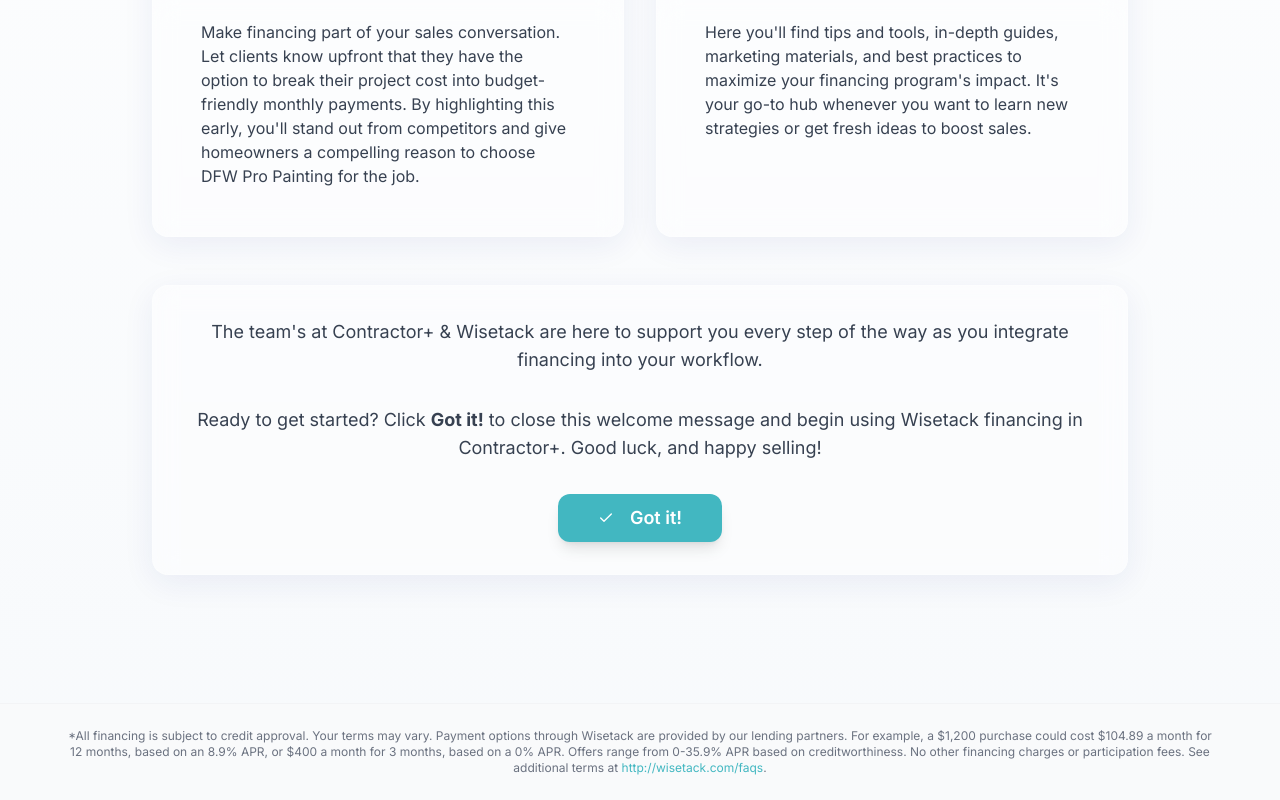
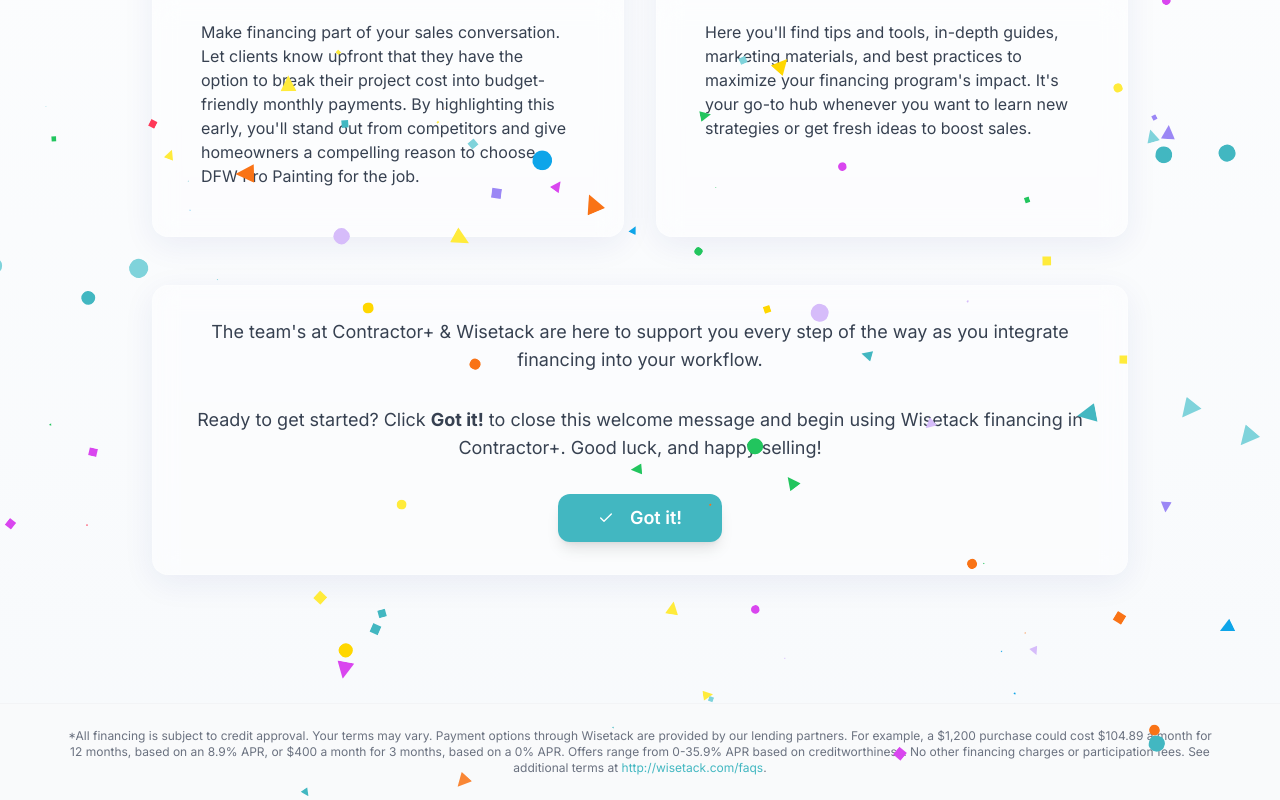
Before and after one commit to justinonsuccess/wisetack, a React (Vite) app: page /initial-approval in a window 1280 px wide. Both pictures are taken after a click on the button "Got it!". Shown: the part 879-1679 px from the top of the page. Built offline with nearby package versions, Linux system fonts and the light colour scheme; a web font is replaced by a local one.

Commit message:
Implement confetti animation
Implement a confetti animation effect.

```diff
--- a/src/components/SparkleEffect.tsx
+++ b/src/components/SparkleEffect.tsx
@@ -2,66 +2,66 @@
 import React, { useState, useEffect } from 'react';
 import { motion } from 'framer-motion';
 
-interface SparkleProps {
+interface ConfettiProps {
   x: number;
   y: number;
   size: number;
   color: string;
   delay: number;
   duration: number;
-  sparkleType: 'star' | 'circle' | 'diamond';
-  scale?: number;
-  distance?: number;
+  rotation: number;
+  shape: 'rectangle' | 'circle' | 'triangle' | 'star';
 }
 
-const SparkleSvg = ({ color, sparkleType }: { color: string, sparkleType: 'star' | 'circle' | 'diamond' }) => {
-  switch (sparkleType) {
+const ConfettiShape = ({ color, shape }: { color: string, shape: 'rectangle' | 'circle' | 'triangle' | 'star' }) => {
+  switch (shape) {
+    case 'rectangle':
+      return <rect width="100%" height="100%" fill={color} />;
+    case 'circle':
+      return <circle cx="50%" cy="50%" r="50%" fill={color} />;
+    case 'triangle':
+      return <polygon points="50,0 100,100 0,100" fill={color} />;
     case 'star':
       return (
         <path
-          d="M26.5 4.5C30.5 12.5 37.5 20.5 46.5 22.5C37.5 24.5 30.5 32.5 26.5 40.5C22.5 32.5 15.5 24.5 6.5 22.5C15.5 20.5 22.5 12.5 26.5 4.5Z"
+          d="M10 0 L13 7 L20 7 L14 12 L16 20 L10 15 L4 20 L6 12 L0 7 L7 7 Z"
           fill={color}
-        />
-      );
-    case 'circle':
-      return (
-        <circle
-          cx="34"
-          cy="34"
-          r="14"
-          fill={color}
-        />
-      );
-    case 'diamond':
-      return (
-        <path
-          d="M34 15L53 34L34 53L15 34L34 15Z"
-          fill={color}
+          transform="scale(0.8)"
         />
       );
   }
 };
 
-const Sparkle = ({ x, y, size, color, delay, duration, sparkleType, scale = 1, distance = 1 }: SparkleProps) => {
+const Confetti = ({ x, y, size, color, delay, duration, rotation, shape }: ConfettiProps) => {
+  // Calculate a random end position for more realistic falling motion
+  const endX = x + (Math.random() * 200 - 100);
+  const endY = window.innerHeight + 100; // Always fall below screen
+
   return (
     <motion.div
       className="absolute pointer-events-none z-10"
-      style={{ left: x, top: y }}
-      initial={{ opacity: 0, scale: 0, rotate: 0 }}
+      style={{
+        left: x,
+        top: y,
+        width: size,
+        height: shape === 'rectangle' ? size * 0.5 : size, // Rectangles are more elongated
+      }}
+      initial={{ opacity: 0, y: y, x: x, rotate: 0 }}
       animate={{
         opacity: [0, 1, 1, 0],
-        scale: [0, scale * 1.2, scale * 0.8, 0],
-        rotate: [0, Math.random() * 90, Math.random() * 180, Math.random() * 270],
+        y: [y, endY],
+        x: [x, endX],
+        rotate: [0, rotation],
       }}
       transition={{
         duration: duration,
-        ease: "easeOut",
+        ease: "easeInOut",
         delay: delay,
-        times: [0, 0.3, 0.8, 1]
+        times: [0, 0.1, 0.8, 1]
       }}
     >
-      <svg width={size} height={size} viewBox="0 0 68 68" fill="none" filter="drop-shadow(0 0 4px rgba(255, 255, 255, 0.7))">
-        <SparkleSvg color={color} sparkleType={sparkleType} />
+      <svg width="100%" height="100%" viewBox="0 0 100 100" fill="none">
+        <ConfettiShape color={color} shape={shape} />
       </svg>
     </motion.div>
   );
@@ -75,16 +75,16 @@ interface SparkleEffectProps {
 }
 
 const SparkleEffect = ({ isActive, originY, originX, intensity = 'normal' }: SparkleEffectProps) => {
-  const [sparkles, setSparkles] = useState<SparkleProps[]>([]);
+  const [confetti, setConfetti] = useState<ConfettiProps[]>([]);
 
   useEffect(() => {
     if (!isActive) return;
 
-    // Clear existing sparkles
-    setSparkles([]);
+    // Clear existing confetti
+    setConfetti([]);
 
-    // Create a new set of sparkles
-    const newSparkles = [];
+    // Create a new set of confetti pieces
+    const newConfetti = [];
     const colors = [
       '#FFD700', // gold
       '#42B7C1', // wisetack blue
@@ -94,72 +94,68 @@ const SparkleEffect = ({ isActive, originY, originX, intensity = 'normal' }: Spa
       '#0EA5E9', // ocean blue
       '#7FD3DB', // wisetack light blue
       '#D6BCFA', // light purple
+      '#FF3857', // bright red
+      '#22C55E', // green
+      '#FFEB3B', // yellow
     ];
 
-    const sparkleTypes: ('star' | 'circle' | 'diamond')[] = ['star', 'circle', 'diamond'];
+    const shapes: ('rectangle' | 'circle' | 'triangle' | 'star')[] = ['rectangle', 'circle', 'triangle', 'star'];
 
-    // Determine the number of sparkles based on intensity
-    const sparkleCount = intensity === 'celebration' ? 100 : 40;
-    // Max distance for the sparkles
-    const maxDistance = intensity === 'celebration' ? 200 : 120;
-    // Size multiplier
-    const sizeMultiplier = intensity === 'celebration' ? 1.5 : 1;
+    // Determine the number of confetti pieces based on intensity
+    const confettiCount = intensity === 'celebration' ? 200 : 100;
 
-    // Generate many sparkles with random properties for a more stunning effect
-    for (let i = 0; i < sparkleCount; i++) {
-      // For celebration mode, create a more explosive pattern
-      const angle = Math.random() * Math.PI * 2;
-      // Vary the distance for a more natural burst effect
-      const distance = 20 + Math.random() * maxDistance;
-      const x = originX + Math.cos(angle) * distance;
-      const y = originY + Math.sin(angle) * distance;
+    // Generate confetti across the entire top of the screen
+    for (let i = 0; i < confettiCount; i++) {
+      // Distribute confetti across the viewport width
+      const x = Math.random() * window.innerWidth;
+      // Start near the top of the screen
+      const y = Math.random() * -100;
 
       // Vary sizes for visual interest
-      const size = (10 + Math.random() * 30) * sizeMultiplier;
+      const size = 8 + Math.random() * 12;
 
-      // Random color from our enhanced palette
+      // Random color from our palette
       const color = colors[Math.floor(Math.random() * colors.length)];
 
       // Add random delays for a staggered animation
-      const delay = Math.random() * 0.4;
+      const delay = Math.random() * 1;
 
-      // Vary duration slightly for more organic feel
-      const duration = 0.6 + Math.random() * 0.8;
+      // Vary duration for more organic movement
+      const duration = 3 + Math.random() * 4;
 
-      // Random sparkle type
-      const sparkleType = sparkleTypes[Math.floor(Math.random() * sparkleTypes.length)];
+      // Random rotation amount
+      const rotation = Math.random() * 720 - 360; // -360 to 360 degrees
 
-      // For celebration, add some extra scale for bigger impact
-      const scale = intensity === 'celebration' ? 1 + Math.random() * 0.5 : 1;
+      // Random shape
+      const shape = shapes[Math.floor(Math.random() * shapes.length)];
 
-      newSparkles.push({
+      newConfetti.push({
         x,
         y,
         size,
         color,
         delay,
         duration,
-        sparkleType,
-        scale,
-        distance
+        rotation,
+        shape
       });
     }
 
-    setSparkles(newSparkles);
+    setConfetti(newConfetti);
 
-    // Reset after all animations complete (use the maximum possible duration plus delay)
-    const maxDuration = intensity === 'celebration' ? 2400 : 1400;
+    // Reset after all animations complete
+    const maxDuration = 7000; // 7 seconds should be enough for all animations
     const timer = setTimeout(() => {
-      setSparkles([]);
+      setConfetti([]);
     }, maxDuration);
 
     return () => clearTimeout(timer);
-  }, [isActive, originX, originY, intensity]);
+  }, [isActive, intensity]);
 
   return (
-    <div className="absolute inset-0 overflow-hidden pointer-events-none z-10">
-      {sparkles.map((sparkle, i) => (
-        <Sparkle key={i} {...sparkle} />
+    <div className="fixed inset-0 overflow-hidden pointer-events-none z-50">
+      {confetti.map((piece, i) => (
+        <Confetti key={i} {...piece} />
       ))}
     </div>
   );
--- a/src/pages/InitialApproval.tsx
+++ b/src/pages/InitialApproval.tsx
@@ -8,34 +8,28 @@ import SparkleEffect from '@/components/SparkleEffect';
 import { useNavigate } from 'react-router-dom';
 
 const InitialApproval = () => {
-  const [showAnimation, setShowAnimation] = useState(false);
-  const [animationOrigin, setAnimationOrigin] = useState({ x: 0, y: 0 });
+  const [showConfetti, setShowConfetti] = useState(false);
   const { toast } = useToast();
   const navigate = useNavigate();
   const businessName = "DFW Pro Painting"; // This would be dynamically populated
 
-  const handleGotItClick = (e: React.MouseEvent) => {
-    // Get the button's position for the animation origin
-    const rect = e.currentTarget.getBoundingClientRect();
-    const x = rect.left + rect.width / 2;
-    const y = rect.top + rect.height / 2;
-
-    setAnimationOrigin({ x, y });
-    setShowAnimation(true);
+  const handleGotItClick = () => {
+    // Trigger confetti
+    setShowConfetti(true);
 
     // Redirect after animation
     setTimeout(() => {
       navigate('/active-merchant');
-    }, 3000);
+    }, 5000); // Increased time to enjoy the confetti
   };
 
   return (
     <div className="min-h-screen bg-gradient-to-b from-white to-wisetack-gray/30 relative">
-      {/* Animation effect */}
+      {/* Confetti effect */}
       <SparkleEffect
-        isActive={showAnimation}
-        originX={animationOrigin.x}
-        originY={animationOrigin.y}
+        isActive={showConfetti}
+        originX={window.innerWidth / 2}
+        originY={0}
         intensity="celebration"
       />
 
```
